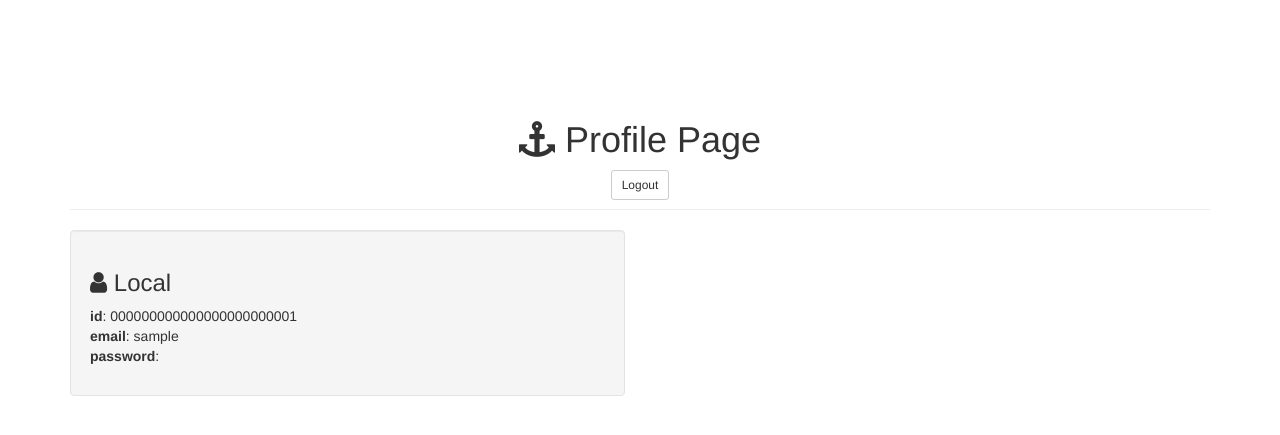
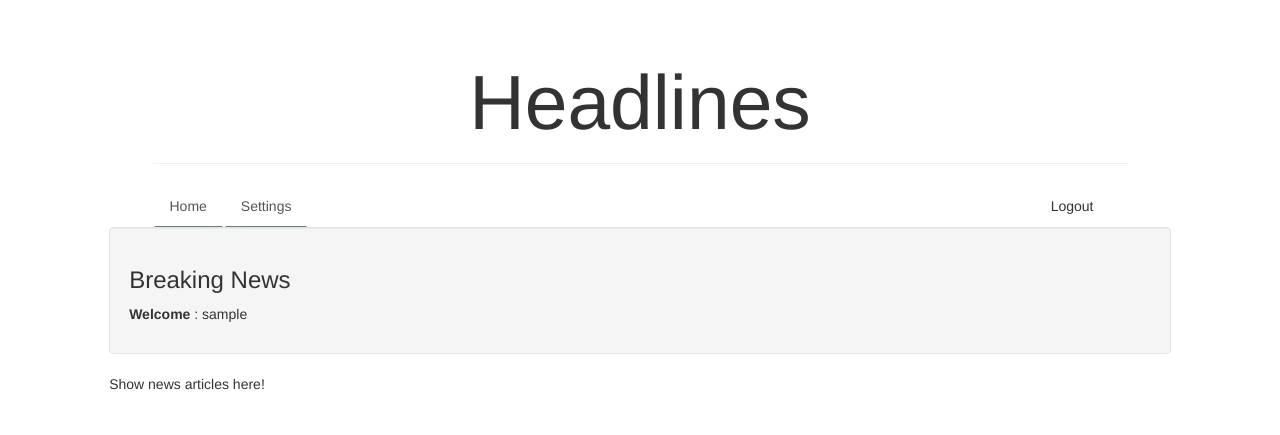
Before and after one commit to shashkambh/headlines, a Node server app: page /profile in a window 1280 px wide. Shown: the top 435 px of the page. Run offline with Node 20, Linux system fonts and the light colour scheme; the visitor is signed in with stand-in values (Sample User, id 1); some libraries are stand-ins or nearby versions.

Commit message:
added in settings page and user's personal news page (profile.ejs). settings page database functionality not integrated.

```diff
--- a/routes/index.js
+++ b/routes/index.js
@@ -6,7 +6,7 @@
 /* GET home page. */
 router.get('/', function(req, res, next) {
 	 console.log("index before");
-  res.render('index', { title: 'Express', articles: rssTest.feedData });
+  res.render('index', { title: 'Headlines', articles: rssTest.feedData });
   console.log("index after");
 });
 
@@ -60,7 +60,7 @@
 
 
 router.get('/preferences', function(req, res, next) {
-	res.render('preferences', {message: "allison_user_pref"});
+	res.render('preferences', {title: "Settings"});
 });
 
 module.exports = router;
--- a/routes/users.js
+++ b/routes/users.js
@@ -1,10 +1,11 @@
 var express = require('express');
 var passport = require('passport');
 var router = express.Router();
-var LocalStrategy = require('passport-local').Strategy;
+var rssTest = require('../scripts/rss.js')
+//var LocalStrategy = require('passport-local').Strategy;
 
-var funct = require('../scripts/passport.js');
-// ============= ROUTES ==============
+//var funct = require('../scripts/passport.js');
+// ============= USER ROUTES ==============
 
 function isLoggedIn(req, res, next) {
 	if(req.isAuthenticated()){
@@ -19,15 +20,13 @@
 	res.render('login.ejs', { message: req.flash('loginMessage') });
 });
 router.post('/login', passport.authenticate('local-signin', {
-	successRedirect: '/profile',
+	successRedirect: '/profile', //routes back to main
 	failureRedirect: '/login',
 	failureFlash: true
 }));
 
 router.get('/signup', function(req, res){
-	console.log("get signup");
 	res.render('signup.ejs', { message: req.flash('signupMessage') });
-	console.log("get signup!!!!");
 });
 
 //sends the request through our local signup strategy, and if successful takes user to homepage, otherwise returns then to signin page
@@ -44,8 +43,8 @@
 	failureFlash: true
 })); */
 
-router.get('/profile', isLoggedIn, function(req, res){
-	res.render('profile.ejs', { user: req.user });
+router.get('/profile', isLoggedIn, function(req, res){ //changed both from profile
+	res.render('profile.ejs', {title: 'Headlines', articles: rssTest.feedData, user: req.user });
 });
 
 //===============ROUTES=================
@@ -79,4 +78,8 @@
 	res.redirect('/');
 })
 
+router.get('/preferences', function(req, res, next) {
+	res.render('preferences', {title: "Settings", });
+});
+
 module.exports = router;
--- a/scripts/database.js
+++ b/scripts/database.js
@@ -195,7 +195,7 @@
 function findUserByUsername(usernameInp) {
 	connect(function() {
 		var sources = _db.collection('users');
-		sources.find({ "local.username": usernameInp}
+		sources.find({ "username": usernameInp}
 		).toArray(function(err, docs) {
 			console.log(docs);
 		});
--- a/scripts/passport.js
+++ b/scripts/passport.js
@@ -26,7 +26,7 @@
 
 // Use the LocalStrategy within Passport to login users.
 passport.use('local-signin', new LocalStrategy({
-    usernameField: 'email',
+    usernameField: 'username',
     passwordField: 'password',
     passReqToCallback : true}, //allows us to pass back the request to the callback
   function(req, username, password, done) {
@@ -51,7 +51,7 @@
 
 // Use the LocalStrategy within Passport to Register/"signup" users.
 passport.use('local-signup', new LocalStrategy({
-    usernameField: 'email',
+    usernameField: 'username',
     passwordField: 'password',
     passReqToCallback : true}, //allows us to pass back the request to the callback
   function(req, username, password, done) {
--- a/views/index.ejs
+++ b/views/index.ejs
@@ -14,6 +14,7 @@
             </div>
 
             <ul class="nav nav-platforms col-xs-10 col-xs-offset-1">
+
                 <li role="presentation" class="active"><a href="#">Home</a></li>
                 <li class="nav-right"><a href="/login" class="btn btn-default"><span class="fa fa-user"></span>Login</a></li>
                 <li class="nav-right"><a href="/signup" class="btn btn-default"><span class="fa fa-user"></span>Signup</a></li>
--- a/views/login.ejs
+++ b/views/login.ejs
@@ -24,8 +24,8 @@
 	<!-- LOGIN FORM -->
 	<form action="/login" method="post">
 		<div class="form-group">
-			<label>Email</label>
-			<input type="text" class="form-control" name="email">
+			<label>Username</label>
+			<input type="text" class="form-control" name="username">
 		</div>
 		<div class="form-group">
 			<label>Password</label>
--- a/views/preferences.ejs
+++ b/views/preferences.ejs
@@ -1,7 +1,7 @@
 <!DOCTYPE html>
 <html>
   <head>
-    <title>user preferences</title>
+    <title><%= title %></title>
     <link rel="stylesheet" href="https://maxcdn.bootstrapcdn.com/bootstrap/3.3.7/css/bootstrap.min.css">
     <link rel="stylesheet" href="/stylesheets/index.css" />
   </head>
--- a/views/profile.ejs
+++ b/views/profile.ejs
@@ -2,38 +2,66 @@
 <!doctype html>
 <html>
 <head>
-	<title>Node Authentication</title>
-	<link rel="stylesheet" href="//netdna.bootstrapcdn.com/bootstrap/3.0.2/css/bootstrap.min.css">
-	<link rel="stylesheet" href="//netdna.bootstrapcdn.com/font-awesome/4.0.3/css/font-awesome.min.css">
-	<style>
-		body 		{ padding-top:80px; word-wrap:break-word; }
-	</style>
+	<title> <%= title %></title>
+    <link rel="stylesheet" href="https://maxcdn.bootstrapcdn.com/bootstrap/3.3.7/css/bootstrap.min.css">
+    <link rel="stylesheet" href="/stylesheets/index.css" />
 </head>
+
+
 <body>
 <div class="container">
 
-	<div class="page-header text-center">
-		<h1><span class="fa fa-anchor"></span> Profile Page</h1>
-		<a href="/logout" class="btn btn-default btn-sm">Logout</a>
-	</div>
+	<div class="row">
+            <div class="page-header col-xs-10 col-xs-offset-1">
+                <h1 class="page-title">Headlines</h1>
+            </div>
+
+            <ul class="nav nav-platforms col-xs-10 col-xs-offset-1">
+                <li role="presentation" class="active"><a href="#">Home</a></li>
+
+                 <li role="presentation" class="active"><a href="/preferences">Settings</a></li>
+
+                <li class="nav-right"><a href="/logout" class="btn btn-default"><span class="fa fa-user"></span>Logout</a></li>
+
+            </ul>
+        </div>
+    </div>
+
+
 
 	<div class="row">
 
 		<!-- LOCAL INFORMATION -->
-		<div class="col-sm-6">
+		<div class="col-xs-10 col-xs-offset-1">
 			<div class="well">
-				<h3><span class="fa fa-user"></span> Local</h3>
+				<h3><span class="fa fa-user"></span> Breaking News</h3>
 
 					<p>
-						<strong>id</strong>: <%= user._id %><br>
-						<strong>email</strong>: <%= user.username %><br>
-						<strong>password</strong>: <%= user.password %>
+						<!-- <strong>id</strong>: <%= user._id %><br> -->
+						<strong>Welcome </strong>: <%= user.username %><br>
+					<!--	<strong>password</strong>: <%= user.password %> -->
 					</p>
 
 			</div>
+
+			<div>
+		<p> Show news articles here! </p>
+		</div>
 		</div>
 
+
+
+
+		<% for(article in feedData) { %>
+			<div class="row">
+
+    			<p><%= article.title %></p>
+			</div>
+		<% } %>
+
 	</div>
+
+
 
 </div>
 </body>
--- a/views/signup.ejs
+++ b/views/signup.ejs
@@ -24,8 +24,8 @@
 	<!-- LOGIN FORM -->
 	<form action="/signup" method="post">
 		<div class="form-group">
-			<label>Email</label>
-			<input type="text" class="form-control" name="email">
+			<label>Username</label>
+			<input type="text" class="form-control" name="username">
 		</div>
 		<div class="form-group">
 			<label>Password</label>
```
